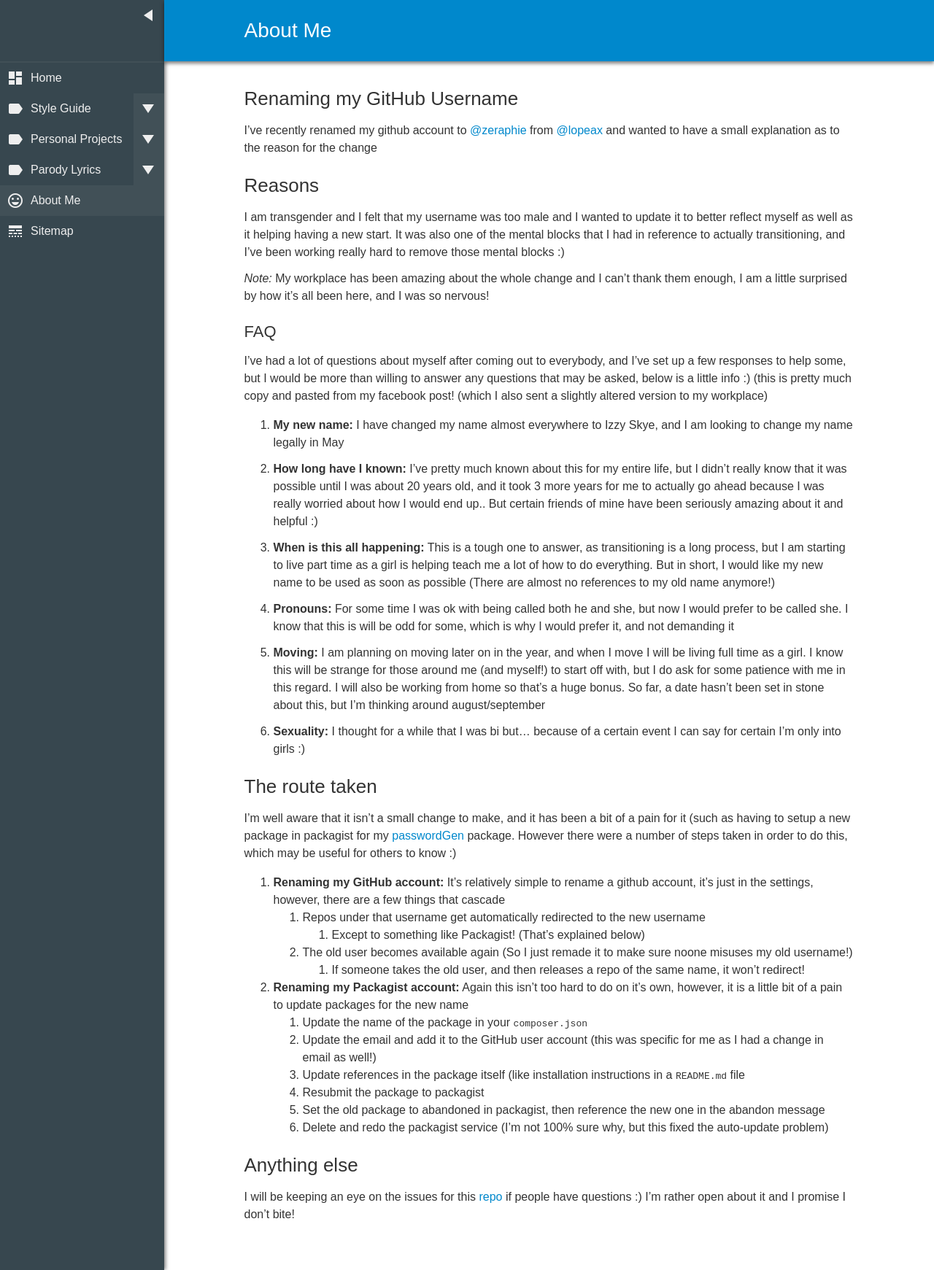
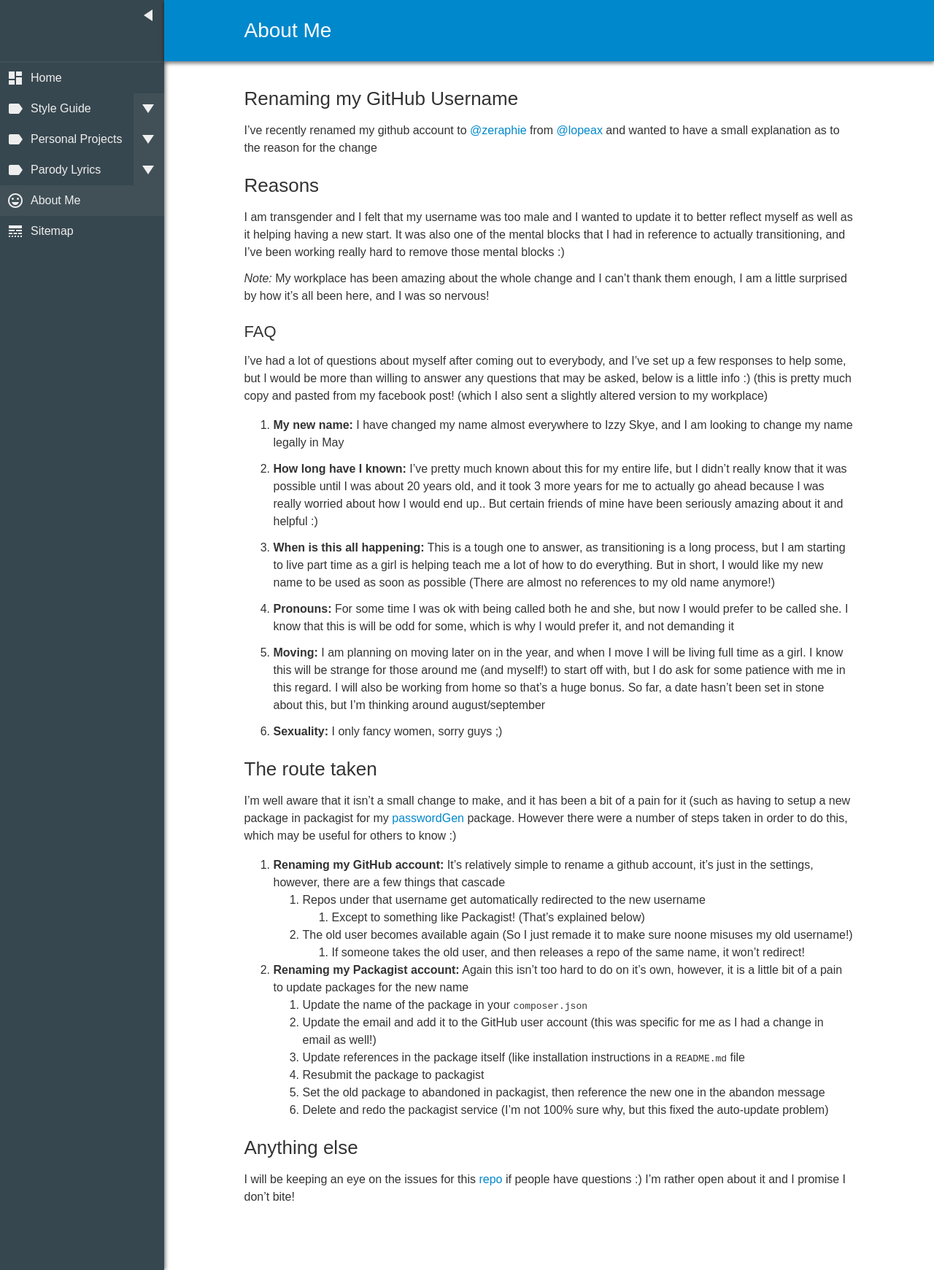
Before and after one commit to zeraphie/zeraphie.github.io, a Jekyll site: the page built from about.md, in a window 1280 px wide. Shown: the whole page at 73% size. Built offline with Jekyll 4.4.1, drawn with Linux system fonts in a browser that asks for light colours.

Commit message:
Update about.md

```diff
--- a/about.md
+++ b/about.md
@@ -26,7 +26,7 @@ I've had a lot of questions about myself after coming out to everybody, and I've
 
 5. **Moving:** I am planning on moving later on in the year, and when I move I will be living full time as a girl. I know this will be strange for those around me (and myself!) to start off with, but I do ask for some patience with me in this regard. I will also be working from home so that's a huge bonus. So far, a date hasn't been set in stone about this, but I'm thinking around august/september
 
-6. **Sexuality:** I thought for a while that I was bi but... because of a certain event I can say for certain I'm only into girls :)
+6. **Sexuality:** I only fancy women, sorry guys ;)
 
 ## The route taken
 I'm well aware that it isn't a small change to make, and it has been a bit of a pain for it (such as having to setup a new package in packagist for my [passwordGen](https://github.com/zeraphie/passwordGen) package. However there were a number of steps taken in order to do this, which may be useful for others to know :)
```
